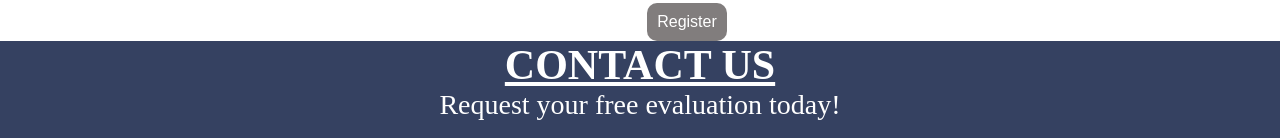
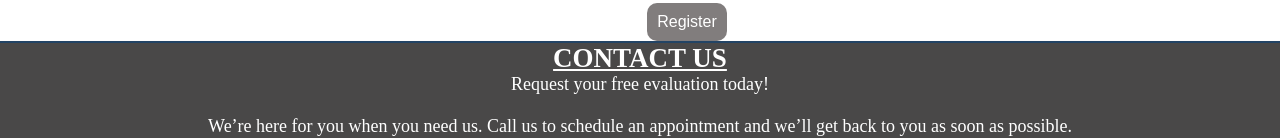
Before and after one commit to jeanmariemcc/KU-P6-new-Project, a React (Create React App) app in the folder yt-project/: page /register in a window 1280 px wide. Shown: the part 754-892 px from the top of the page. Built offline with nearby package versions, Linux system fonts and the light colour scheme; a web font is replaced by a local one.

Commit message:
Reworked the footer

```diff
--- a/yt-project/src/components/footer/Footer.js
+++ b/yt-project/src/components/footer/Footer.js
@@ -6,7 +6,7 @@ class Footer extends React.Component {
 	render() {
 		// console.log(links);
 		return (
-			<footer className="Footer">
+			<footer className="footer">
 				{/* <footer> */}
 				<div>
 					<h2>CONTACT US</h2>
--- a/yt-project/src/index.css
+++ b/yt-project/src/index.css
@@ -171,24 +171,24 @@
 /* Footer Styles */
 @import url("https://fonts.googleapis.com/css2?family=Akaya+Telivigala&display=swap");
 
-.Footer {
+.footer {
 	width: 100%;
 	font-family: "Akaya Telivigala", cursive;
 	font-size: 18px;
-	background-color: rgb(53, 53, 54);
+	background-color: rgb(73, 72, 72);
 	color: white;
-	/* border-top: 2px solid #234465; */
+	border-top: 2px solid #234465;
 	/* border-bottom: 2px solid #234465; */
 	text-align: center;
 	margin-bottom: 1%;
 	bottom: 0px;
 }
 
-.Footer p {
+.footer p {
 	text-align: center;
 }
 
-.Footer h2 {
+.footer h2 {
 	text-align: center;
 	text-decoration: underline;
 }
```
